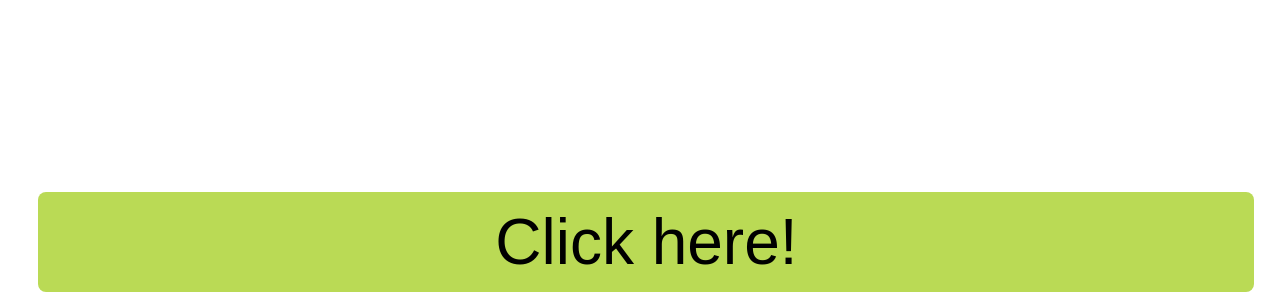
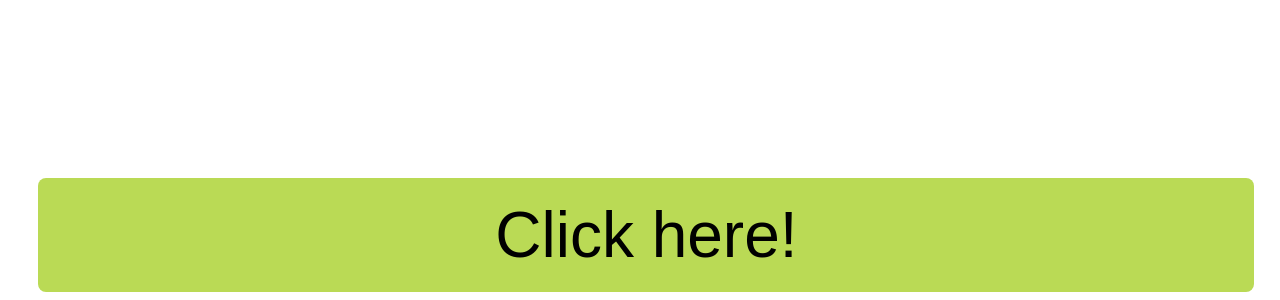
Before and after one commit to mvmjacobs/service-worker, a plain HTML site: page index.html in a window 1280 px wide. Shown: the part 500-800 px from the top of the page. Drawn offline with Linux system fonts and the light colour scheme.

Commit message:
Fixing button size

```diff
--- a/index.html
+++ b/index.html
@@ -24,8 +24,9 @@
 				border: 0;
 				outline: none;
 				width: 95%;
-				height: 100px;
+				height: auto;
 				margin: 0 3%;
+				padding: 20px;
 				text-align: center;
 			}
 
```
